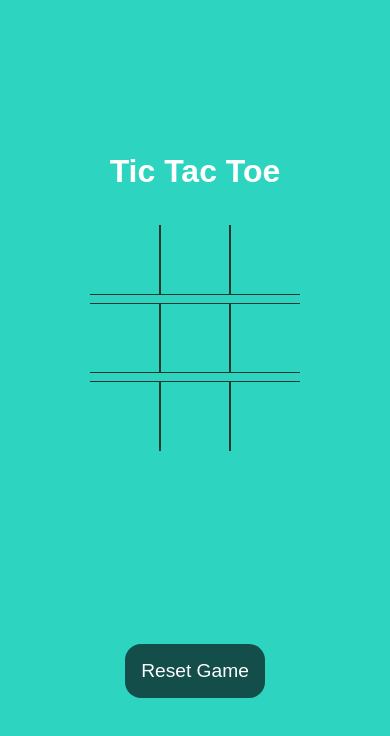
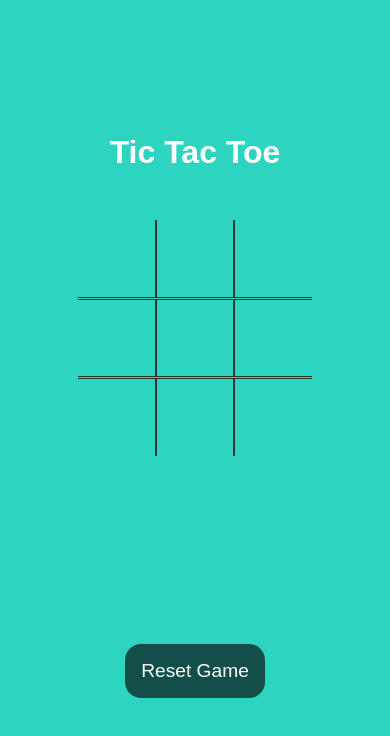
Before and after one commit to dhananjaysable/Tic-Tac-Toe, a plain HTML site: page index.html in a window 390 px wide. Drawn offline with Linux system fonts and the light colour scheme.

Commit message:
Tic Tac Toe Game using HTML, CSS and JavaScript

```diff
--- a/style.css
+++ b/style.css
@@ -25,7 +25,7 @@ h1 {
 }
 
 .game {
-    height: 60vmin;
+    height: 70vmin;
     width: 60vmin;
     display: flex;
     flex-wrap: wrap;
@@ -35,8 +35,8 @@ h1 {
 }
 
 .box {
-    height: 18vmin;
-    width: 18vmin;
+    height: 20vmin;
+    width: 20vmin;
     /* border-radius: 1rem; */
     border: 1.5px solid rgb(33, 54, 44);
     /* box-shadow: 0 0 1rem rgba(0, 0, 0, 0.3); */
@@ -105,3 +105,14 @@ h1 {
 .bt-0 {
     border-top: 0;
 }
+
+
+@media (max-width:420px) {
+    .game{
+        padding: 18px 0;
+
+    }
+    .msg-container{
+        height: 150vmin;
+    }
+}
```
